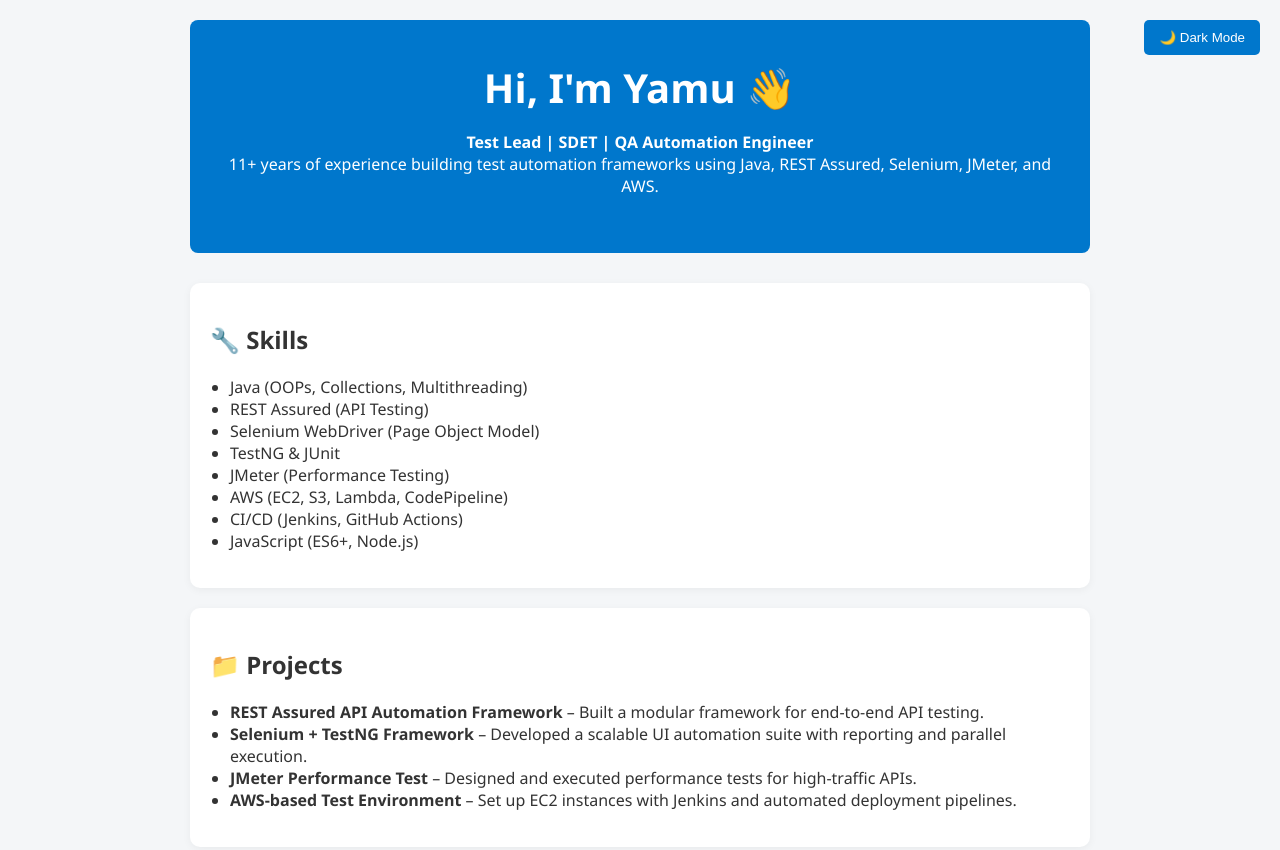
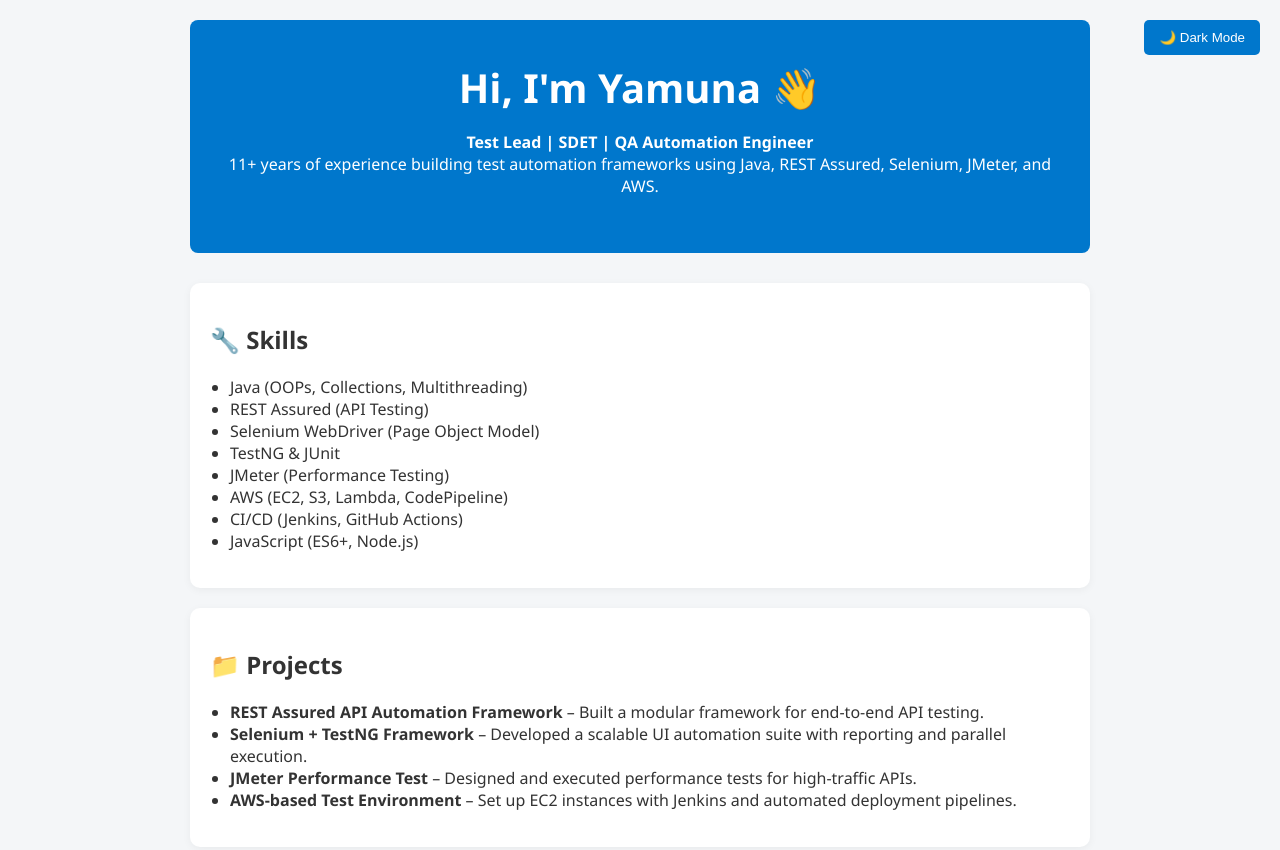
Before and after one commit to QaYamu/QaYamu.github.io, a plain HTML site: page index.html in a window 1280 px wide. Shown: the top 850 px of the page. Drawn offline with Linux system fonts and the light colour scheme.

Commit message:
Update index.html

```diff
--- a/index.html
+++ b/index.html
@@ -91,7 +91,7 @@
 
   <div class="container">
     <header>
-      <h1>Hi, I'm Yamu 👋</h1>
+      <h1>Hi, I'm Yamuna 👋</h1>
       <p><strong>Test Lead | SDET | QA Automation Engineer</strong><br>
       11+ years of experience building test automation frameworks using Java, REST Assured, Selenium, JMeter, and AWS.</p>
     </header>
```
